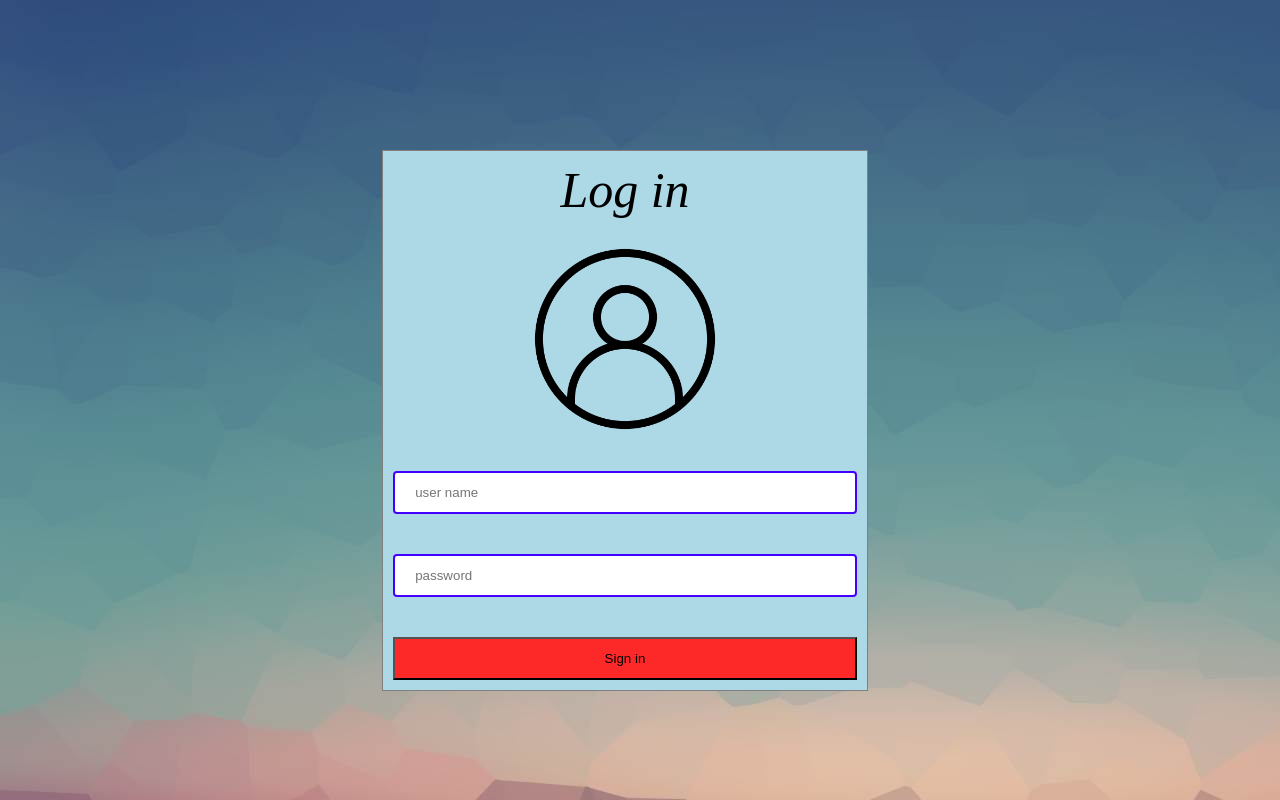
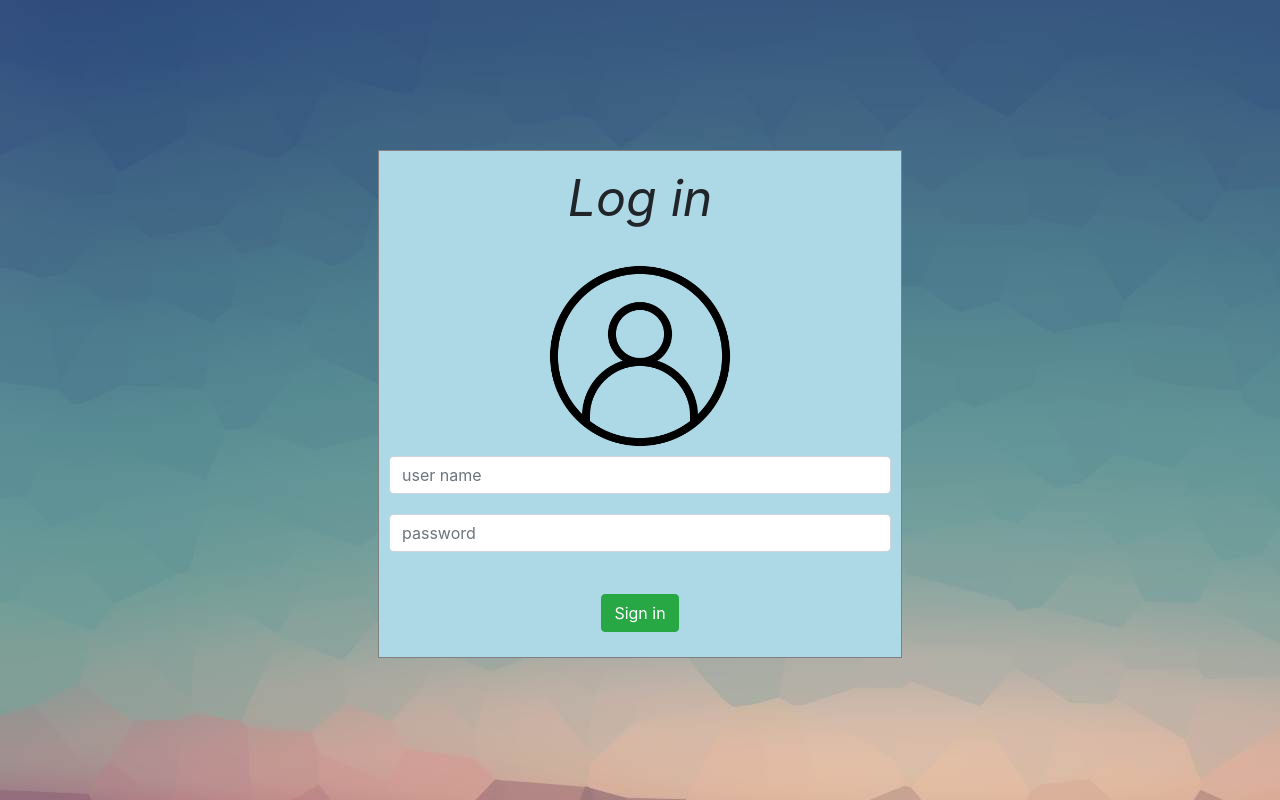
Before and after one commit to shyamtarams/insta_app_heroku, a Django app: page /login in a window 1280 px wide. Run offline with Django 3.2, Linux system fonts and the light colour scheme.

Commit message:
bootstarp intro phase 1

```diff
--- a/blog/static/login.css
+++ b/blog/static/login.css
@@ -52,6 +52,8 @@ input {
     border-radius: 4px;
 }
 
+
+/*
 button {
     width: 100%;
     padding: 12px 20px;
@@ -64,4 +66,4 @@ button:hover {
     padding: 12px 20px;
     box-sizing: border-box;
     background-color: rgb(58, 253, 40);
-}
+} */
--- a/blog/templates/index.html
+++ b/blog/templates/index.html
@@ -8,6 +8,7 @@
     <meta name="viewport" content="width=device-width, initial-scale=1.0">
     <title>Document</title>
     <link rel="stylesheet" href="{% static 'style.css' %}">
+    <link rel="stylesheet" href="https://cdn.jsdelivr.net/npm/bootstrap@4.6.0/dist/css/bootstrap.min.css" integrity="sha384-B0vP5xmATw1+K9KRQjQERJvTumQW0nPEzvF6L/Z6nronJ3oUOFUFpCjEUQouq2+l" crossorigin="anonymous">
 </head>
 
 <body bgcolor="gray">
--- a/blog/templates/login.html
+++ b/blog/templates/login.html
@@ -8,6 +8,7 @@
     <meta name="viewport" content="width=device-width, initial-scale=1.0">
     <title>Login page</title>
     <link rel="stylesheet" href="{% static 'login.css' %}">
+    <link rel="stylesheet" href="https://cdn.jsdelivr.net/npm/bootstrap@4.6.0/dist/css/bootstrap.min.css" integrity="sha384-B0vP5xmATw1+K9KRQjQERJvTumQW0nPEzvF6L/Z6nronJ3oUOFUFpCjEUQouq2+l" crossorigin="anonymous">
 </head>
 
 <body>
@@ -19,13 +20,13 @@
                 </td>
             </tr>
             <tr>
-                <td><img src="static/user.png" alt=""><input type="text" placeholder="user name"></td>
+                <td><img src="static/user.png" alt=""><input type="text" placeholder="user name" class="form-control input-sm"></td>
             </tr>
             <tr>
-                <td><input type="password" placeholder="password"></td>
+                <td><input type="password" placeholder="password" class="form-control input-sm"></td>
             </tr>
             <tr>
-                <td><button>Sign in </button></td>
+                <td><button class="btn btn-success">Sign in </button></td>
             </tr>
 
         </table>
```
